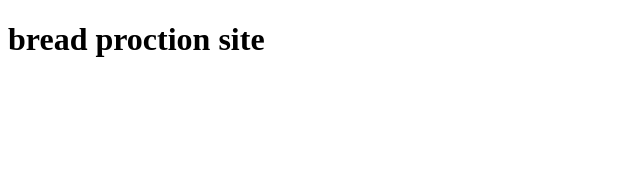
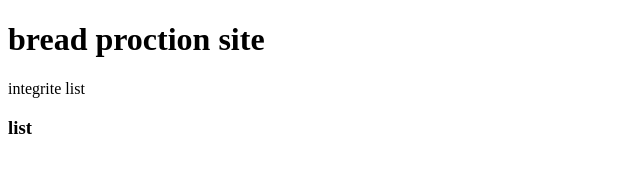
Before and after one commit to dayagit/daybread, a plain HTML site: page WebContent/index.html in a window 1280 px wide. Shown: the whole page, without its empty margins (0-640 px from the left). Drawn offline with Linux system fonts and the light colour scheme.

Commit message:
bug fixed v1.1 for production

```diff
--- a/WebContent/index.html
+++ b/WebContent/index.html
@@ -6,6 +6,8 @@
 </head>
 <body>
 <h1>bread proction site</h1>
+ <p>integrite list </p>
+ <h3> list</h3>
 
 </body>
 </html>
```
